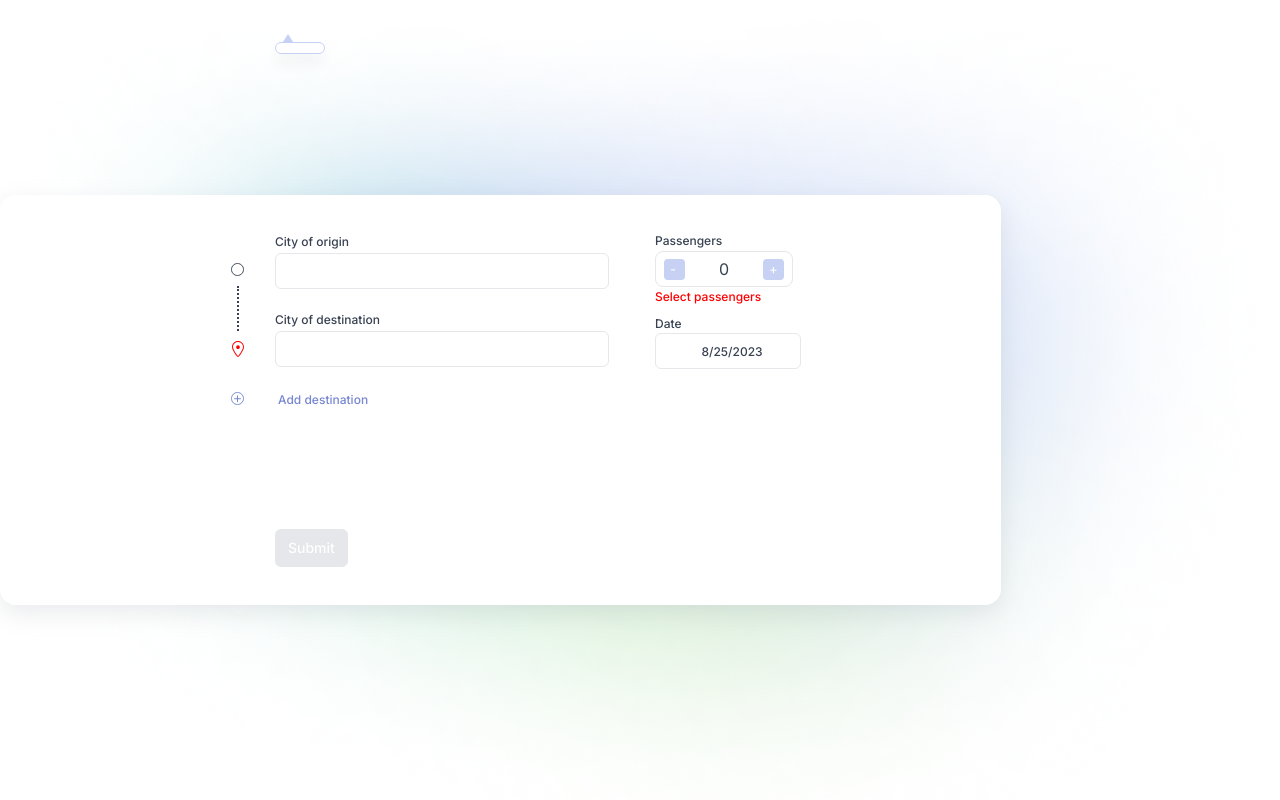
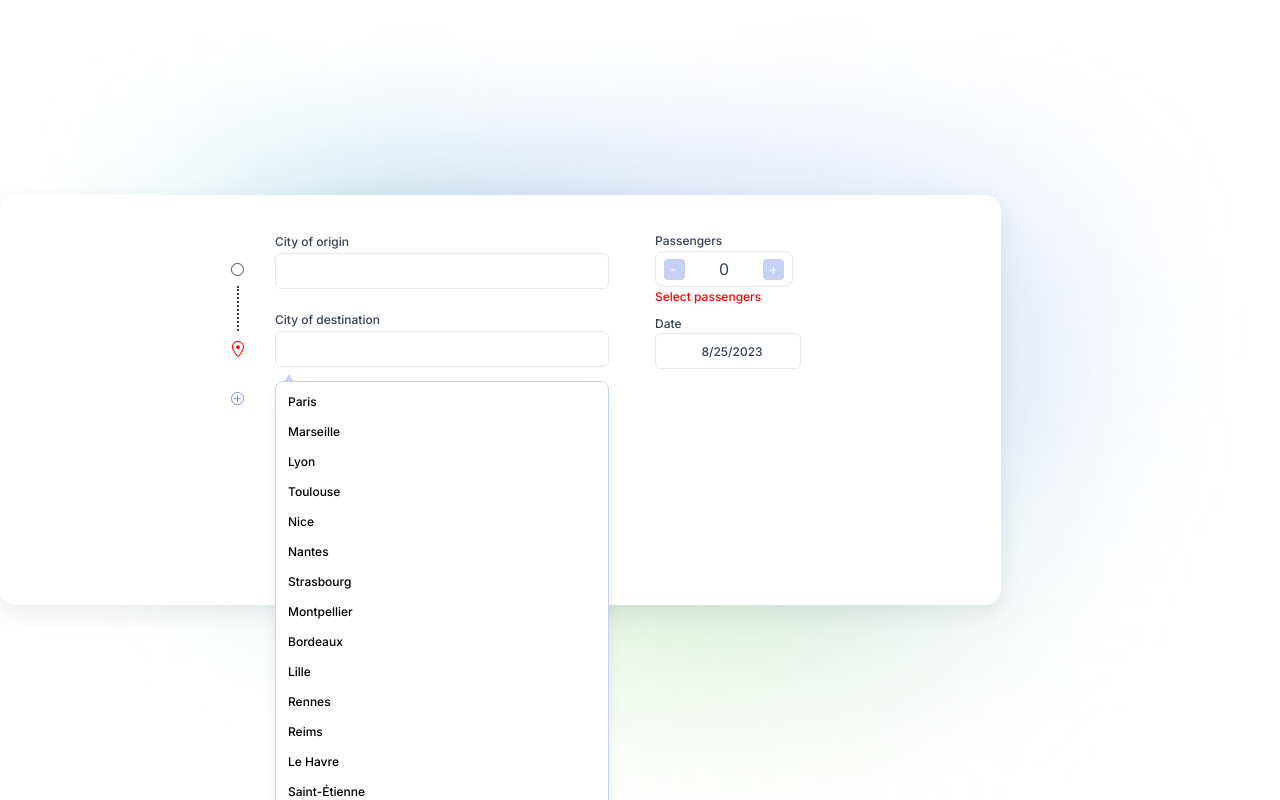
Before and after one commit to bivarz/travel-route, a React (Vite) app in the folder travel-route-app/: page / in a window 1280 px wide. Shown: the top 800 px of the page. Built offline with nearby package versions, Linux system fonts and the light colour scheme.

Commit message:
feat: adding logic to input and select like dropdown

```diff
--- a/travel-route-app/src/components/Form/form.component.tsx
+++ b/travel-route-app/src/components/Form/form.component.tsx
@@ -10,8 +10,10 @@ import {
   SubmitButton,
   RemoveButton,
   FormContent,
+  InputSugestions,
+  InputWrapper,
 } from "./form.styles";
-import { Select } from "../Select";
+import { transformedArray } from "../../utils/transformDataAppendix";
 
 export const FormComponent = () => {
   const { additionalStops, addStop, removeStop, updateStop } =
@@ -27,14 +29,10 @@ export const FormComponent = () => {
   return (
     <Container>
       <FormContent>
-        <CustomInput
-          $fullwidth={true}
-          label="City of origin"
-          // errorMsg="You must choose the city of origin"
-        />
+        <CustomInput $fullwidth={true} label="City of origin" />
         {additionalStops.map((stop) => (
           <InputArea key={stop.id}>
-            <div>
+            <InputWrapper>
               <CustomInput
                 $fullwidth={true}
                 label="City of destination"
@@ -42,12 +40,17 @@ export const FormComponent = () => {
                 onChange={(e: React.ChangeEvent<HTMLInputElement>) =>
                   updateStop(stop.id, e.target.value)
                 }
-                // error={/* implemente a lógica de validação de erro aqui */}
                 showClearButton={stop.value !== ""}
                 onClear={() => updateStop(stop.id, "")}
               />
-              <Select data={[]} />
-            </div>
+              <InputSugestions>
+                {transformedArray.map((item, index) => (
+                  <button key={index}>
+                    {typeof item === "object" ? item.label : item}
+                  </button>
+                ))}
+              </InputSugestions>
+            </InputWrapper>
             {additionalStops.length > 1 && (
               <RemoveButton onClick={() => removeStop(stop.id)}>
                 <img src={CancelIcon} alt="" />
--- a/travel-route-app/src/components/Form/form.styles.ts
+++ b/travel-route-app/src/components/Form/form.styles.ts
@@ -30,9 +30,79 @@ export const AddButton = styled.button`
 `;
 
 export const InputArea = styled.div`
+  width: 320px;
   display: flex;
   gap: 5px;
   align-items: center;
+`;
+export const InputWrapper = styled.div`
+  width: inherit;
+  position: relative;
+`;
+
+export const InputSugestions = styled.div`
+  position: absolute;
+  width: inherit;
+  max-height: max-content;
+  top: 70px;
+  height: fit-content;
+  border: 1px solid #c7d1f4;
+  display: flex;
+  justify-content: center;
+  border-radius: 8px;
+  box-shadow: 0px 10px 15px -3px rgba(0, 0, 0, 0.1);
+  background-color: #fff;
+  display: flex;
+  flex-direction: column;
+  align-items: center;
+  padding: 6px;
+  gap: 2px;
+  z-index: 10000;
+
+  & button {
+    background-color: #fff;
+    width: 100%;
+    border-radius: 6px;
+    border: none;
+    height: 28px;
+    text-align: left;
+    font-family: Inter;
+    font-size: 12px;
+    font-weight: 500;
+    line-height: 16px;
+
+    &:hover {
+      background-color: #c7d1f4;
+    }
+  }
+
+  & p {
+    margin: 0px;
+    font-family: Inter;
+    font-size: 12px;
+    font-weight: 500;
+    line-height: 16px;
+    text-align: center;
+    cursor: pointer;
+
+    &:hover {
+      background-color: #c7d1f4;
+      width: 90%;
+      border-radius: 6px;
+    }
+  }
+
+  &::before {
+    content: "";
+    position: absolute;
+    top: -8px; /* Posição ajustada para que a ponta fique voltada para baixo */
+    left: 8px;
+    width: 0;
+    height: 0;
+    border-style: solid;
+    border-width: 0 5px 8px 5px;
+    border-color: transparent transparent #c7d1f4 transparent;
+  }
 `;
 
 export const RemoveButton = styled.button`
--- a/travel-route-app/src/components/InputField/input.styles.ts
+++ b/travel-route-app/src/components/InputField/input.styles.ts
@@ -34,11 +34,10 @@ export const Input = styled.input<InputProps>`
   font-family: Inter;
   border-radius: 6px;
   height: 32px;
-  width: ${(props) => (props.$fullwidth ? "100%" : "132px")};
+  width: ${(props) => (props.$fullwidth ? "320px" : "132px")};
   border: 1px solid #e5e7eb;
   color: #374151;
   padding-left: 10px;
-  font-family: Inter;
   font-size: 12px;
   font-weight: 500;
   letter-spacing: 0em;
--- /dev/null
+++ b/travel-route-app/src/utils/transformDataAppendix.ts
@@ -0,0 +1,64 @@
+/* eslint-disable @typescript-eslint/no-unused-vars */
+import { SelectValueType } from "../components/Select/select.types";
+
+type AppendixItem = [string, number, number];
+
+type ObjectItem = {
+  label: string;
+  fullName?: string;
+  latitude?: number;
+  longitude?: number;
+};
+
+const transformArrayToSelectValue = (item: AppendixItem): ObjectItem => {
+  return {
+    label: item[0],
+    latitude: item[1],
+    longitude: item[2],
+  };
+};
+
+export const transformAppendix = (
+  data: (AppendixItem | SelectValueType)[]
+): SelectValueType[] => {
+  return data.map((item) => {
+    if (Array.isArray(item)) {
+      return transformArrayToSelectValue(item);
+    } else if (typeof item === "string" || typeof item === "number") {
+      return item;
+    } else {
+      return {
+        label: item.label,
+        fullName: item.fullName,
+        latitude: item.latitude,
+        longitude: item.longitude,
+      };
+    }
+  });
+};
+
+const originalAppendix: (AppendixItem | SelectValueType)[] = [
+  ["Paris", 48.856614, 2.352222],
+  ["Marseille", 43.296482, 5.36978],
+  ["Lyon", 45.764043, 4.835659],
+  ["Toulouse", 43.604652, 1.444209],
+  ["Nice", 43.710173, 7.261953],
+  ["Nantes", 47.218371, -1.553621],
+  ["Strasbourg", 48.573405, 7.752111],
+  ["Montpellier", 43.610769, 3.876716],
+  ["Bordeaux", 44.837789, -0.57918],
+  ["Lille", 50.62925, 3.057256],
+  ["Rennes", 48.117266, -1.677793],
+  ["Reims", 49.258329, 4.031696],
+  ["Le Havre", 49.49437, 0.107929],
+  ["Saint-Étienne", 45.439695, 4.387178],
+  ["Toulon", 43.124228, 5.928],
+  ["Angers", 47.478419, -0.563166],
+  ["Grenoble", 45.188529, 5.724524],
+  ["Dijon", 47.322047, 5.04148],
+  ["Nîmes", 43.836699, 4.360054],
+  ["Aix-en-Provence", 43.529742, 5.447427],
+];
+
+export const transformedArray: SelectValueType[] =
+  transformAppendix(originalAppendix);
```
